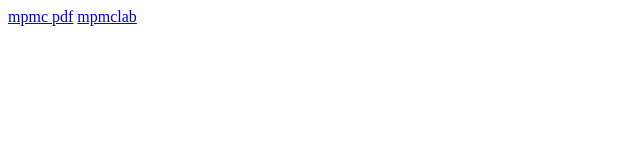
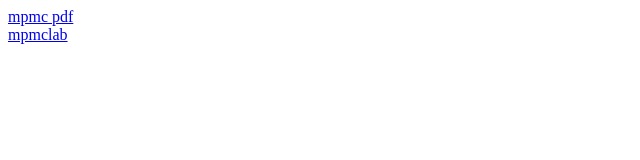
Before and after one commit to Dyne2123/Dyne2123.github.io, a plain HTML site: page index.html in a window 1280 px wide. Shown: the whole page, without its empty margins (0-640 px from the left). Drawn offline with Linux system fonts and the light colour scheme.

Commit message:
Update index.html

```diff
--- a/index.html
+++ b/index.html
@@ -2,6 +2,6 @@
 <html>
     <body>
 
-        <a href="https://drive.google.com/file/d/1IA8K2iSPweai8fVdxsS_hEg2HG4q6LKp/view?usp=drivesdk"> mpmc pdf</a>
+        <a href="https://drive.google.com/file/d/1IA8K2iSPweai8fVdxsS_hEg2HG4q6LKp/view?usp=drivesdk"> mpmc pdf</a><br>
 <a href="https://drive.google.com/file/d/1Q6H3gMKj49x4PVgAUcqjHY5cDGefQrZe/view?usp=drivesdk">mpmclab</a>
 </html>
```
